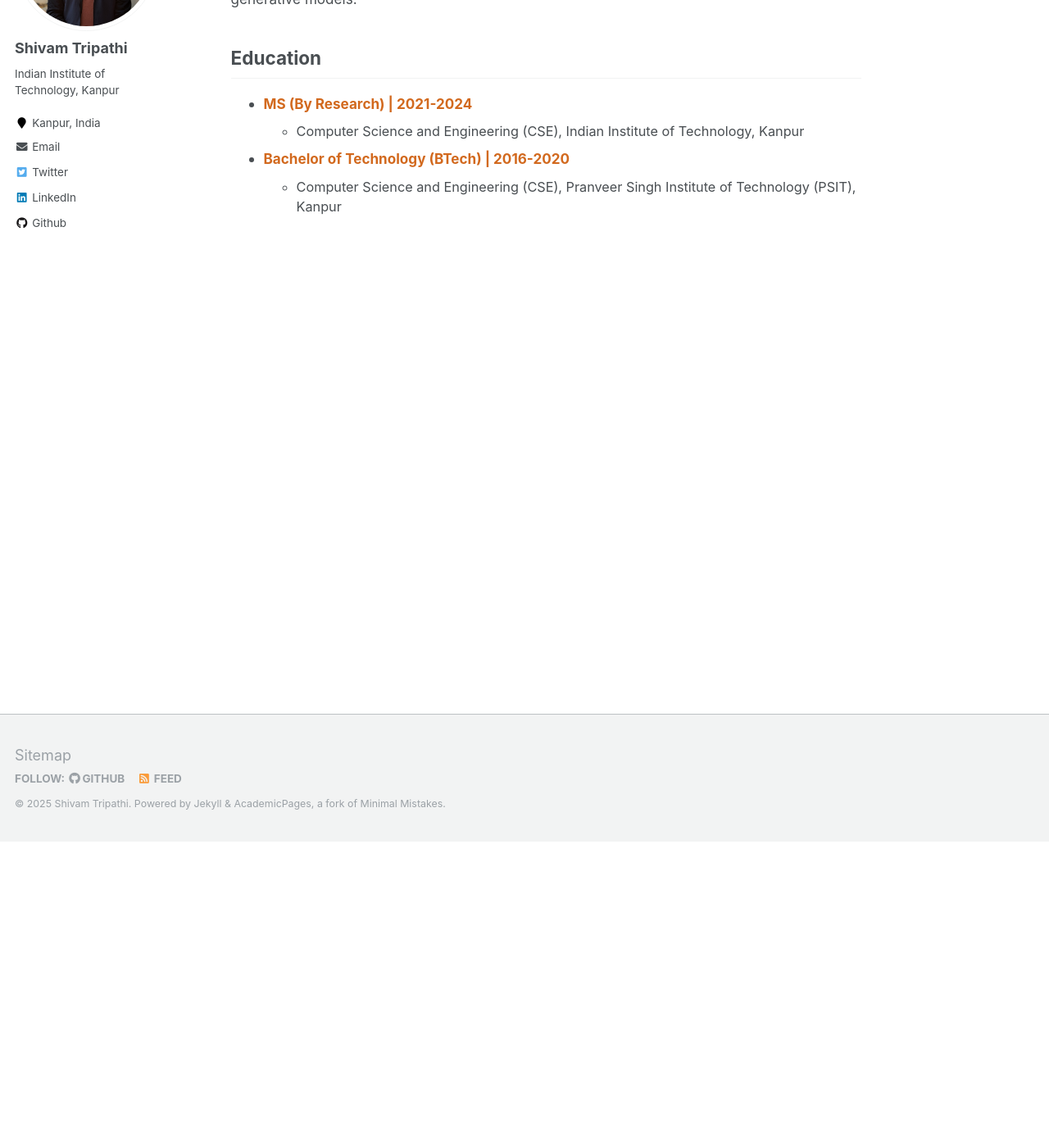
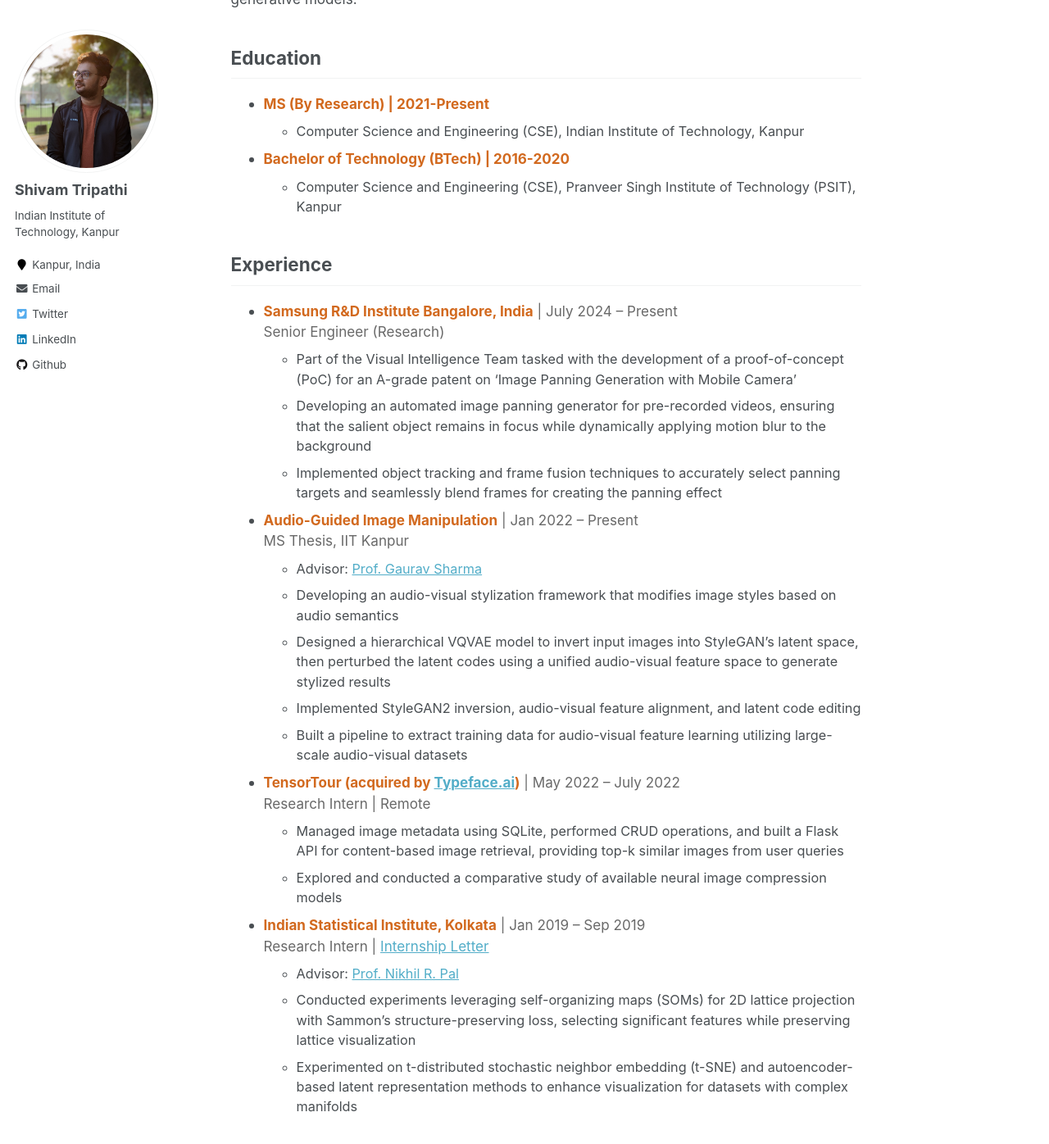
Before and after one commit to shivamt-tr/shivamt-tr.github.io, a Jekyll site: the page built from _pages/about.md, in a window 1280 px wide and 1400 px high, scrolled down 373 px. Shown: the top 1396 px of the window at 82% size. Built offline with Jekyll 4.4.1, drawn with Linux system fonts in a browser that asks for light colours.

Commit message:
Updates till Feb 2025

```diff
--- a/_data/navigation.yml
+++ b/_data/navigation.yml
@@ -10,13 +10,13 @@
   #   url: /teaching/
 
   - title: "Projects"
-    url: / # /projects/
+    url: /projects/
 
   # - title: "Blog Posts"
   #   url: /year-archive/
 
   - title: "CV"
-    url: /files/Shivam_Tripathi_Academic_CV_24_Sept_2024.pdf
+    url: /files/Shivam_Tripathi_Academic_CV_9_Feb_2025.pdf
 
   # - title: "Guide"
   #   url: /markdown/
--- a/_pages/about.md
+++ b/_pages/about.md
@@ -8,7 +8,7 @@
   - /about.html
 ---
 <div style="text-align: justify"> <p>
-I am an MS (By Research) student in the department of <a href="https://www.cse.iitk.ac.in">Computer Science and Engineering</a> at Indian Institute of Technology, Kanpur (IIT Kanpur). I have recently joined as a Senior Engineer in the Visual Intelligence group at Samsung R&D Institute - Bangalore, India. For more details, please take a look at my <b><a href="/files/Shivam_Tripathi_Academic_CV_24_Sept_2024.pdf">CV</a></b>.
+I am an MS (By Research) student in the department of <a href="https://www.cse.iitk.ac.in">Computer Science and Engineering</a> at Indian Institute of Technology, Kanpur (IIT Kanpur). I have recently joined as a Senior Engineer in the Visual Intelligence group at Samsung R&D Institute - Bangalore, India. For more details, please take a look at my <b><a href="/files/Shivam_Tripathi_Academic_CV_9_Feb_2025.pdf">CV</a></b>.
 </p>
 
 <p>
@@ -20,25 +20,39 @@
 
 ## Education
 
-* <b><span style="color:Chocolate">MS (By Research) | 2021-2024</span></b>
+* <b><span style="color:Chocolate">MS (By Research) | 2021-Present</span></b>
 	* Computer Science and Engineering (CSE), Indian Institute of Technology, Kanpur
 * <b><span style="color:Chocolate">Bachelor of Technology (BTech) | 2016-2020</span></b>
 	* Computer Science and Engineering (CSE), Pranveer Singh Institute of Technology (PSIT), Kanpur
 
 
-<!-- ## Experience
+## Experience
 
+* <b><span style="color:Chocolate">Samsung R&D Institute Bangalore, India</span></b> <span style="color:DimGray">| July 2024 – Present</span>
+  <span style="color:DimGray">Senior Engineer (Research)</span>
+  * Part of the Visual Intelligence Team tasked with the development of a proof-of-concept (PoC) for an A-grade patent on ‘Image Panning Generation with Mobile Camera’
+  * Developing an automated image panning generator for pre-recorded videos, ensuring that the salient object remains in focus while dynamically applying motion blur to the background
+  * Implemented object tracking and frame fusion techniques to accurately select panning targets and seamlessly blend frames for creating the panning effect
 
-* <b><span style="color:Chocolate">Indian Institute of Technology, Kanpur</span></b>
-	* Student Researcher at IoT Vision Lab (Oct. 2022 - Present)
-	* Working under Dr. Priyanka Bagade
-* <b><span style="color:Chocolate">Jiangxi University of Science and Technology</span></b>
-	* Chief Tech Expert at Robotics and Automation Research Lab (RARL)
-	* Research Assistant under Dr. Ata Jahangir Moshayedi (Aug. 2018 - Dec. 2021)
- -->
+* <b><span style="color:Chocolate">Audio-Guided Image Manipulation</span></b> <span style="color:DimGray">| Jan 2022 – Present</span>
+  <span style="color:DimGray">MS Thesis, IIT Kanpur</span>
+  * Advisor: <a href="https://grvsharma.com">Prof. Gaurav Sharma</a>
+  * Developing an audio-visual stylization framework that modifies image styles based on audio semantics
+  * Designed a hierarchical VQVAE model to invert input images into StyleGAN’s latent space, then perturbed the latent codes using a unified audio-visual feature space to generate stylized results
+  * Implemented StyleGAN2 inversion, audio-visual feature alignment, and latent code editing
+  * Built a pipeline to extract training data for audio-visual feature learning utilizing large-scale audio-visual datasets
+
+* <b><span style="color:Chocolate">TensorTour (acquired by <a href="https://typeface.ai">Typeface.ai</a>)</span></b> <span style="color:DimGray">| May 2022 – July 2022</span>
+  <span style="color:DimGray">Research Intern | Remote</span>
+  * Managed image metadata using SQLite, performed CRUD operations, and built a Flask API for content-based image retrieval, providing top-k similar images from user queries
+  * Explored and conducted a comparative study of available neural image compression models
+
+* <b><span style="color:Chocolate">Indian Statistical Institute, Kolkata</span></b> <span style="color:DimGray">| Jan 2019 – Sep 2019</span>
+  <span style="color:DimGray">Research Intern | <a href="https://drive.google.com/drive/folders/1y0bopSoqO0E00y0sgvyxayq_m_HZVmfo?usp=sharing">Internship Letter</a></span>
+  * Advisor: <a href="https://www.isical.ac.in/~nikhil/">Prof. Nikhil R. Pal</a>
+  * Conducted experiments leveraging self-organizing maps (SOMs) for 2D lattice projection with Sammon’s structure-preserving loss, selecting significant features while preserving lattice visualization
+  * Experimented on t-distributed stochastic neighbor embedding (t-SNE) and autoencoder-based latent representation methods to enhance visualization for datasets with complex manifolds
 
 <!-- <div><center>
-<img style="height:50px" src="images/jxust.png"/>
-<img style="height:50px" src="images/rarl.png"/>
 <img style="height:75px" src="images/iitkredlogo.png"/>
 </center></div> -->
```
Also changed, not shown: _pages/projects.md (added, +57 -0 lines), images/climate.png (added), images/color.png (added), images/safecar.png (added), 2 other files.
